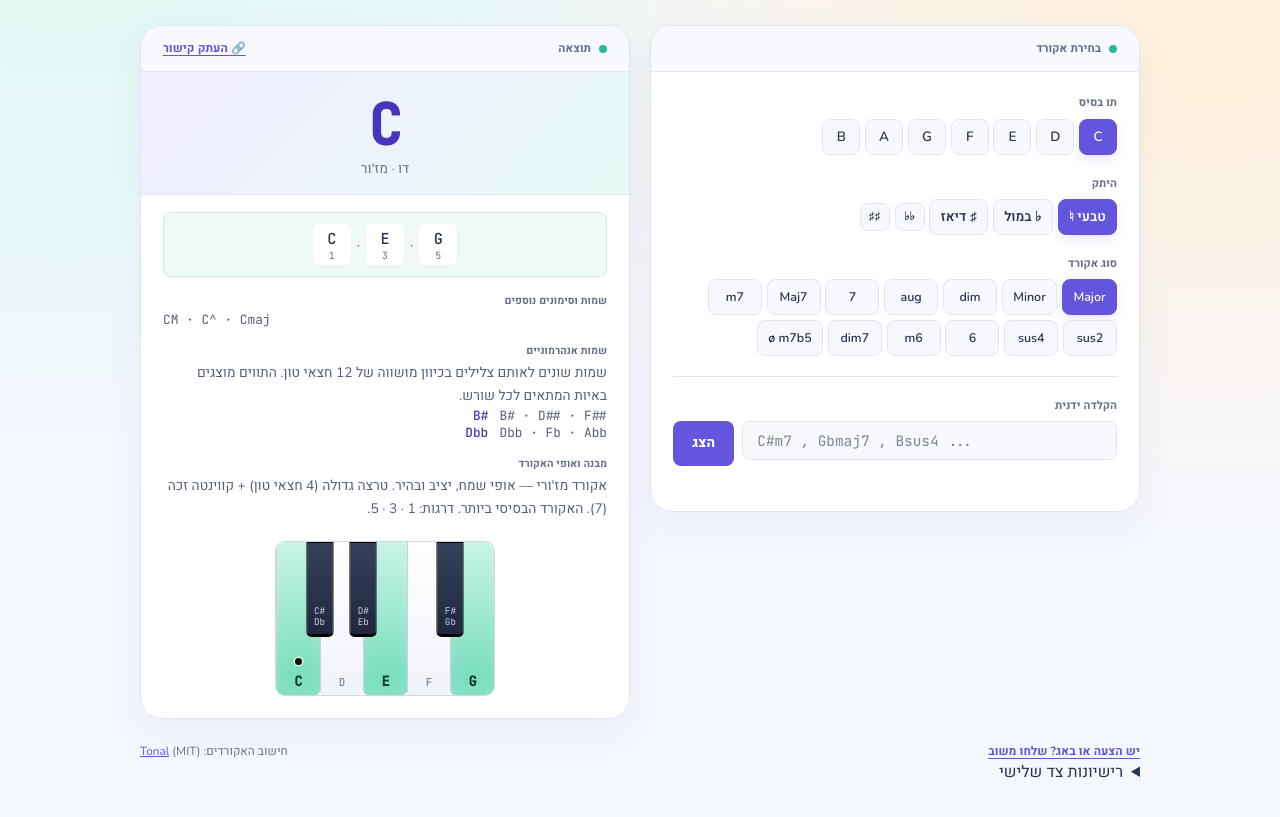
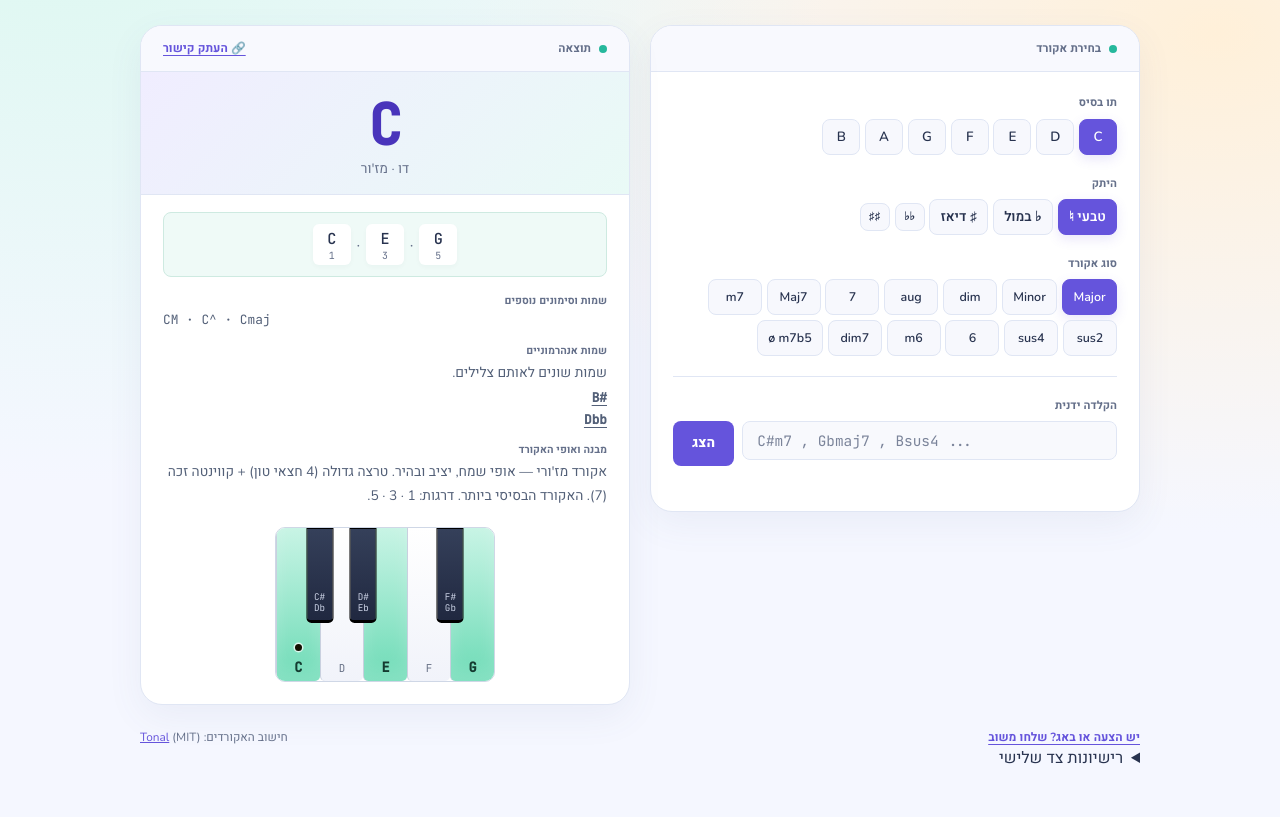
Before and after one commit to openmusictools/chord-lab, a website: page downloads/chord-lab.htm in a window 1280 px wide. Shown: the part 105-922 px from the top of the page. Drawn offline with Linux system fonts and the light colour scheme.

Commit message:
Rebuild offline file with enharmonic links

```diff
--- a/downloads/chord-lab.htm
+++ b/downloads/chord-lab.htm
@@ -3,7 +3,7 @@
 <head>
 <meta charset="UTF-8">
 <meta name="viewport" content="width=device-width, initial-scale=1">
-<meta http-equiv="Content-Security-Policy" content="default-src 'self'; script-src 'sha256-IaB8xVGUrrPVwb00dSBQUWCR/9uQHkBni2I8mf9RTs0=' 'sha256-PbSEVJJFGdE4pr6eOqqpG37gWvnt6QOG7AaDGESIm7Y=' 'sha256-f8VIwTsnMO7ipRwaoaFhnC1ic2q6X4XBOsjgfgLLGY4=' 'sha256-RFWh+VMkuP1wH9saed9rqgu/rGBEzT2va3LeKDSrTCI=' 'sha256-26+LEvHCLz32Kc7OSuU3agDZmOoe8ARG/nm03jvNWE0=' 'sha256-WCYSBUvCNnE2y6WYNysDVVYav3bYiSS39SZ1th8BD48='; style-src 'unsafe-inline'; img-src data:; font-src data:; connect-src https://docs.google.com; form-action 'none'; base-uri 'self'; object-src 'none'">
+<meta http-equiv="Content-Security-Policy" content="default-src 'self'; script-src 'sha256-IaB8xVGUrrPVwb00dSBQUWCR/9uQHkBni2I8mf9RTs0=' 'sha256-PbSEVJJFGdE4pr6eOqqpG37gWvnt6QOG7AaDGESIm7Y=' 'sha256-f8VIwTsnMO7ipRwaoaFhnC1ic2q6X4XBOsjgfgLLGY4=' 'sha256-RFWh+VMkuP1wH9saed9rqgu/rGBEzT2va3LeKDSrTCI=' 'sha256-Bshin/MoC6auHF3A739bC4EDNbWWcR4LxEivzYC1ub4=' 'sha256-WCYSBUvCNnE2y6WYNysDVVYav3bYiSS39SZ1th8BD48='; style-src 'unsafe-inline'; img-src data:; font-src data:; connect-src https://docs.google.com; form-action 'none'; base-uri 'self'; object-src 'none'">
 <title>Chord Lab — מילון אקורדים</title>
 <meta name="description" content="מילון אקורדים דיגיטלי בעברית — תווי האקורד עם איות אנהרמוני נכון, ותצוגת פסנתר.">
 <meta name="theme-color" content="#f5f7ff">
@@ -90,8 +90,8 @@ input.txt-input{margin-bottom:.4rem}
 .info-sections{display:flex;flex-direction:column;gap:.9rem;padding:1rem 1.375rem 1.25rem}
 .info-lbl{font-size:.66rem;font-weight:700;letter-spacing:.06em;color:var(--muted);margin-bottom:.2rem}
 .info-val,.enh-row{font-family:var(--fm);font-size:.8rem;color:#b0aba0}
-.enh-row{display:flex;gap:.7rem;direction:ltr;justify-content:flex-end}
-.enh-row b{color:var(--gold-hi);font-weight:500}
+.enh-row{display:block;width:max-content;direction:ltr;color:var(--gold-hi);font-weight:700;text-decoration:underline;text-underline-offset:3px;margin-top:.3rem}
+.enh-row:hover{color:var(--gold)}
 .info-explain{font-size:.86rem;color:#a29d95;line-height:1.7}
 .piano-box{padding:0 1.375rem 1.375rem}
 .piano-wrap{position:relative;height:130px;direction:ltr;background:#0c0e14;border:1px solid rgba(255,255,255,.06);border-radius:var(--rs);overflow:hidden}
@@ -219,7 +219,7 @@ body{background-image:radial-gradient(ellipse at 5% 0,#dcf8f0,transparent 45%),r
         <div class="info-block"><div class="info-lbl">שמות וסימונים נוספים</div><div class="info-val" id="aliases" dir="ltr"></div></div>
         <div class="info-block" id="enh-block" hidden>
           <div class="info-lbl">שמות אנהרמוניים</div>
-          <p class="info-explain">שמות שונים לאותם צלילים בכיוון מושווה של 12 חצאי טון. התווים מוצגים באיות המתאים לכל שורש.</p>
+          <p class="info-explain">שמות שונים לאותם צלילים.</p>
           <div id="enh-list"></div>
           <p class="info-explain" id="exotic-note" hidden>באיות הזה יש היתקים משולשים — זה נכון תאורטית, אבל בפועל כותבים בדרך כלל את השקול האנהרמוני.</p>
         </div>
@@ -667,11 +667,22 @@ body{background-image:radial-gradient(ellipse at 5% 0,#dcf8f0,transparent 45%),r
     enh.hidden = !(chord.enharmonic.length || chord.exotic);
     const list = $('enh-list'); list.textContent = '';
     chord.enharmonic.forEach((e) => {
-      const row = document.createElement('div');
+      const row = document.createElement('a');
       row.className = 'enh-row';
-      const b = document.createElement('b'); b.textContent = e.name;
-      const n = document.createElement('span'); n.textContent = e.notes.map((x) => E.noteLabel(x, mode())).join(' · ');
-      row.append(b, n);
+      const target = new URL(location.href);
+      target.search = '';
+      target.hash = '';
+      target.searchParams.set('root', e.root);
+      target.searchParams.set('type', chord.tonal);
+      target.searchParams.set('sol', sol ? '1' : '0');
+      row.href = target.href;
+      row.textContent = e.name;
+      row.setAttribute('aria-label', `הצג את האקורד ${e.name}`);
+      row.addEventListener('click', (event) => {
+        event.preventDefault();
+        const next = E.build(e.root, chord.tonal);
+        if (next) setChord(next, 'push');
+      });
       list.appendChild(row);
     });
     $('exotic-note').hidden = !chord.exotic;
```
